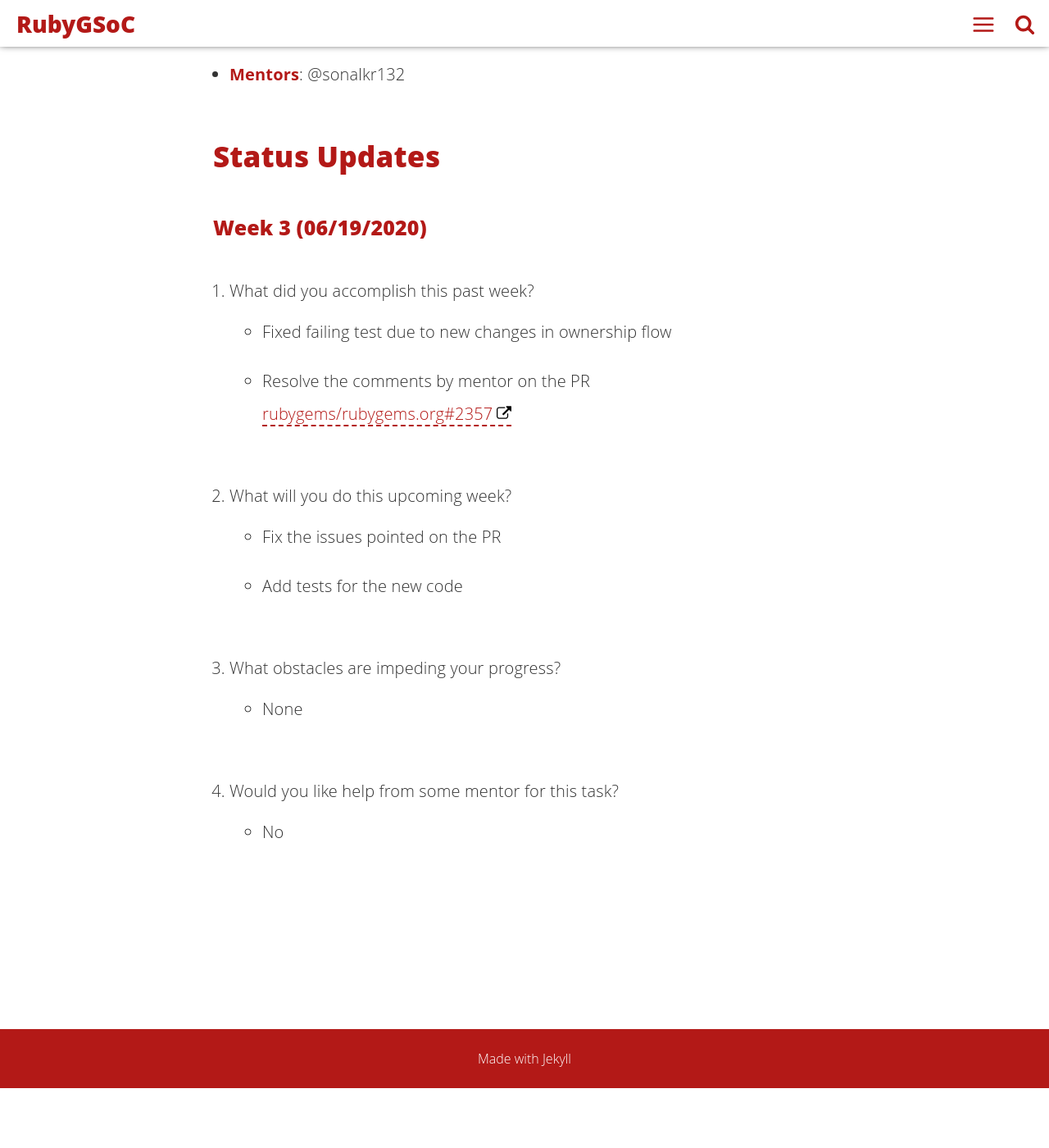
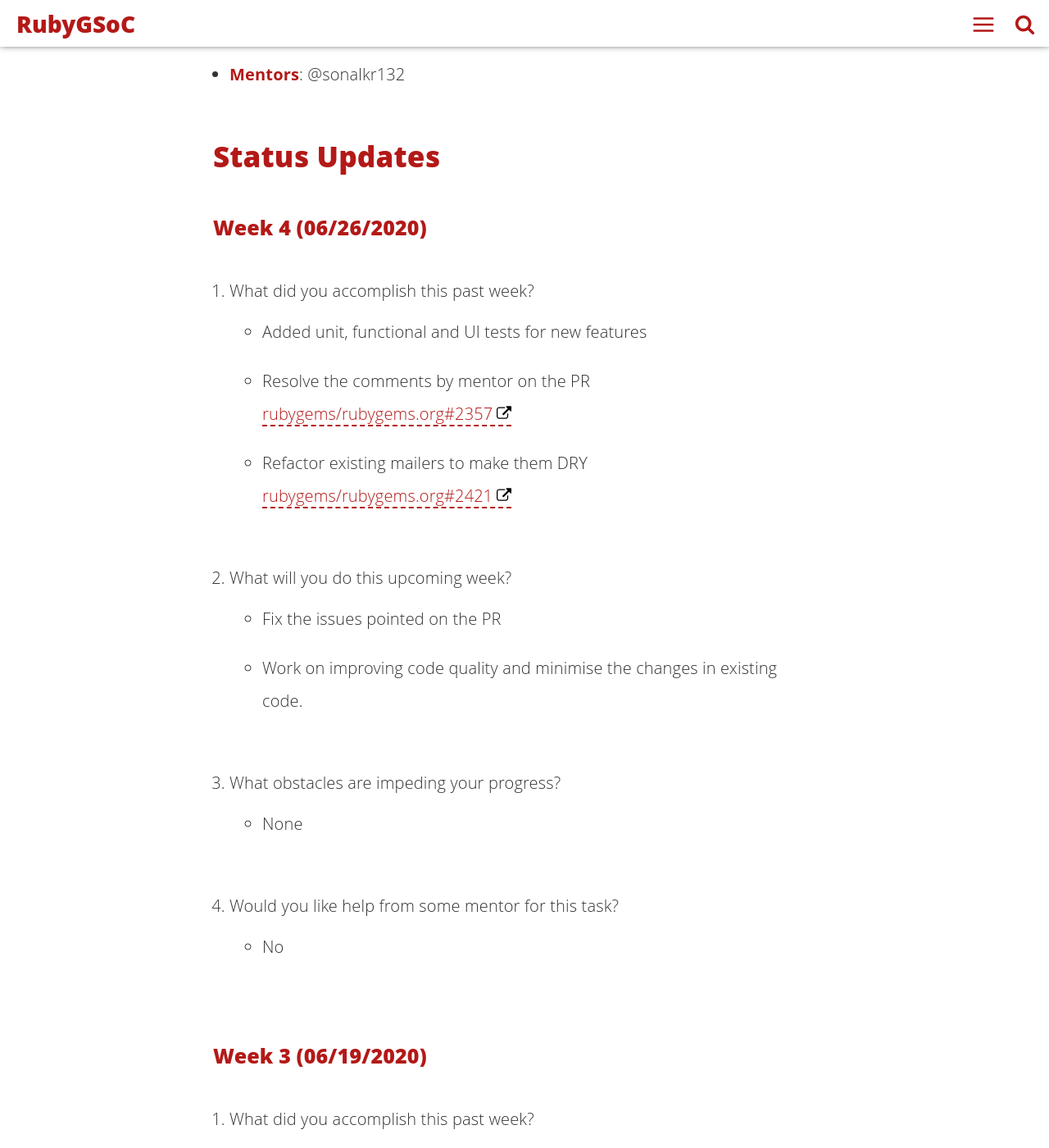
Before and after one commit to rubygsoc/rubygsoc.github.io, a Jekyll site: the page built from _posts/2020-06-11-add-gem-owner-add-and-remove-in-web-ui-of-rubygems.org.md, in a window 1280 px wide and 1400 px high, scrolled down 1453 px. Shown: the whole window at 82% size. Built offline with Jekyll 4.4.1, drawn with Linux system fonts in a browser that asks for light colours; before the commit the page ends 2780 px from its top, so only the background shows below that.

Commit message:
Pavan: Added Updates for Week 4 (#9)
* Pavan: Added Updates for Week 4

* Fixed missing PR

```diff
--- a/_posts/2020-06-11-add-gem-owner-add-and-remove-in-web-ui-of-rubygems.org.md
+++ b/_posts/2020-06-11-add-gem-owner-add-and-remove-in-web-ui-of-rubygems.org.md
@@ -25,6 +25,23 @@ We are also hoping to add a new flow for ownership transfers, where users can ma
 
 ## Status Updates
 
+### Week 4 (06/26/2020)
+
+1. What did you accomplish this past week?
+    - Added unit, functional and UI tests for new features
+    - Resolve the comments by mentor on the PR [rubygems/rubygems.org#2357](https://github.com/rubygems/rubygems.org/pull/2357)
+    - Refactor existing mailers to make them DRY [rubygems/rubygems.org#2421](https://github.com/rubygems/rubygems.org/pull/2421)
+
+1. What will you do this upcoming week?
+    - Fix the issues pointed on the PR
+    - Work on improving code quality and minimise the changes in existing code.
+
+1. What obstacles are impeding your progress?
+    - None
+
+1. Would you like help from some mentor for this task?
+    - No
+
 ### Week 3 (06/19/2020)
 
 1. What did you accomplish this past week?
```
